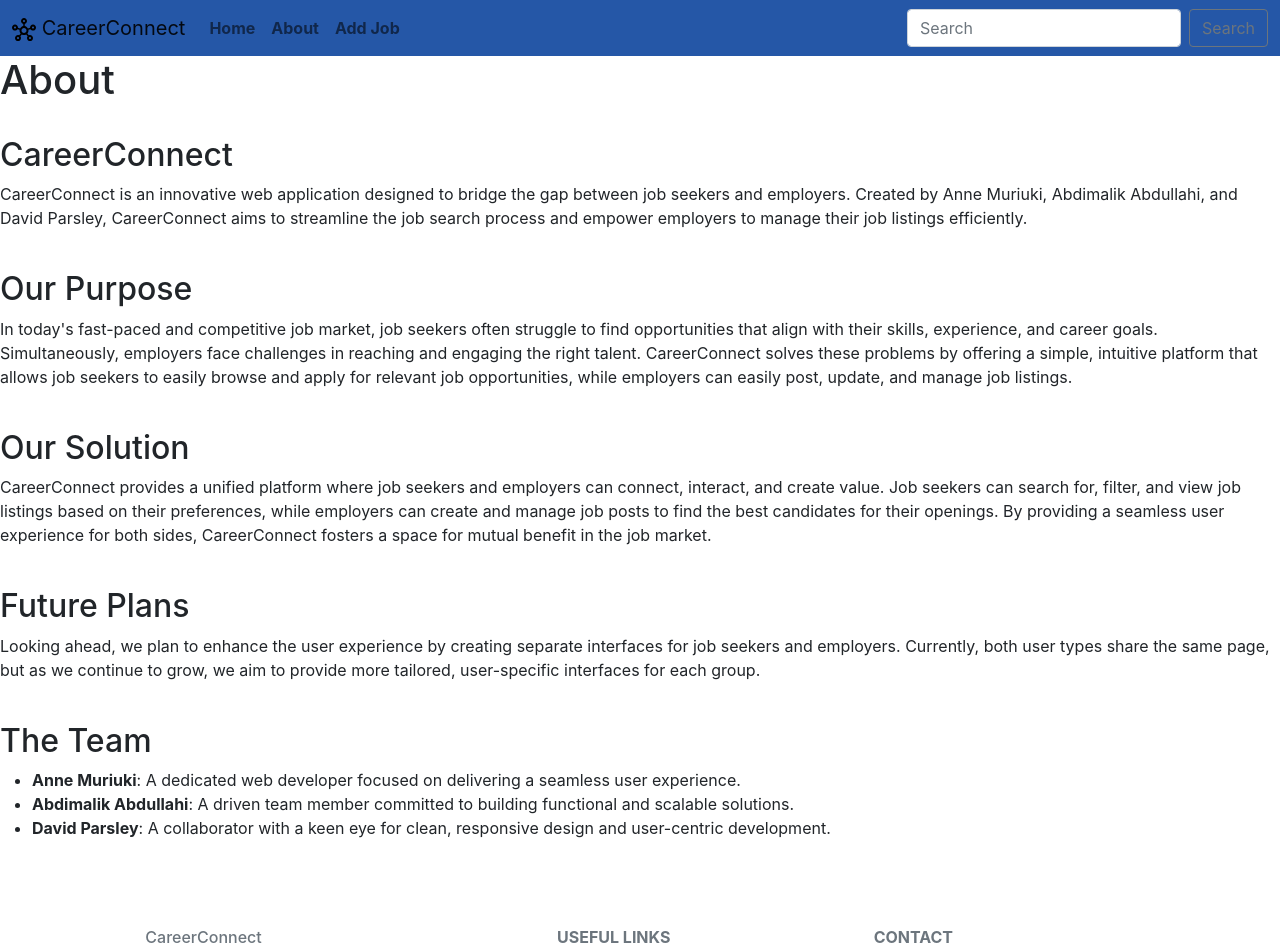
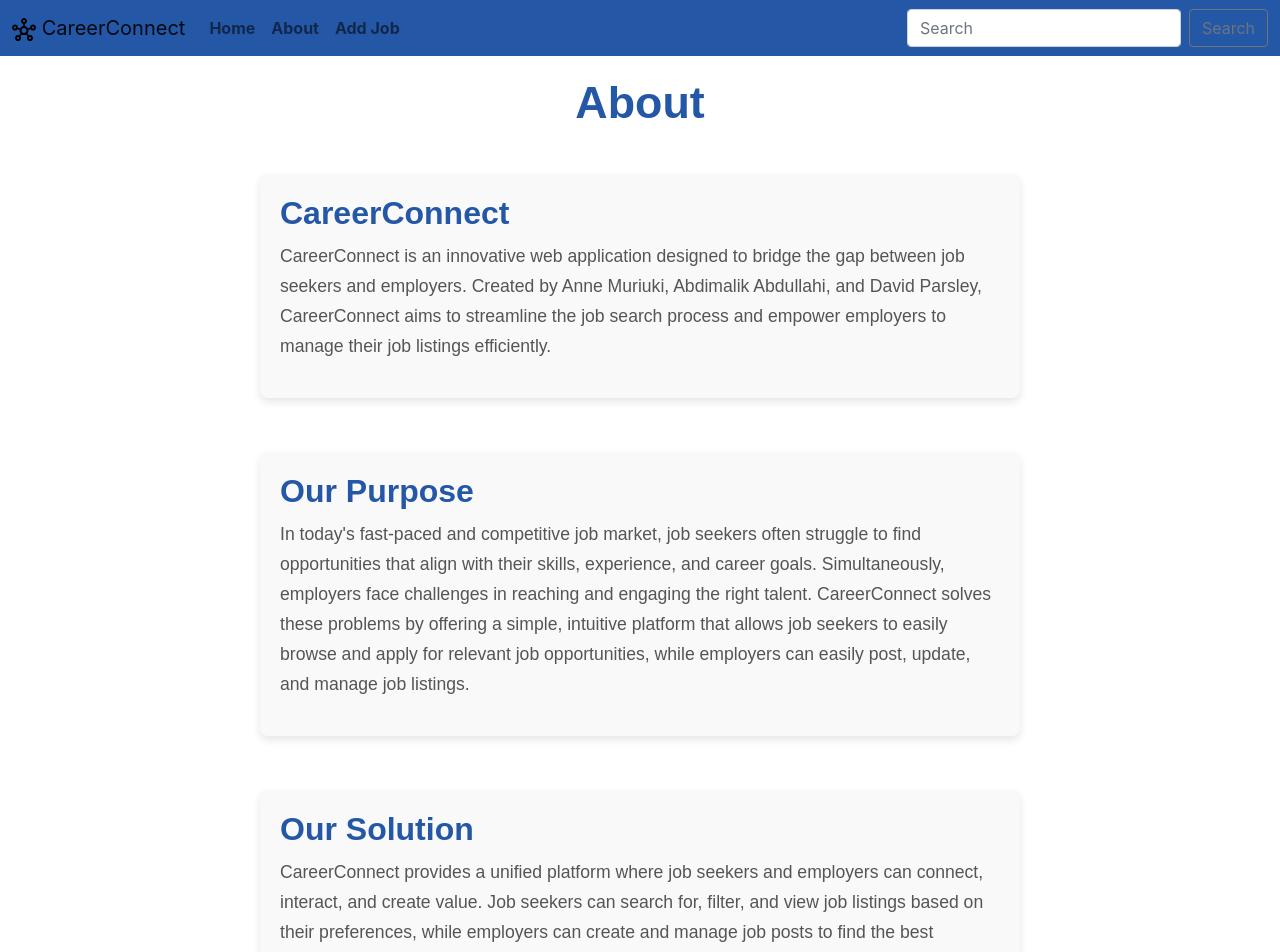
Before and after one commit to DavidParsley/Phase-2-Project-CareerConnect, a React (Create React App) app: page /about in a window 1280 px wide. Shown: the top 952 px of the page. Built offline with nearby package versions, Linux system fonts and the light colour scheme.

Commit message:
adds styling

```diff
--- a/src/index.css
+++ b/src/index.css
@@ -47,3 +47,83 @@ code {
   object-fit: cover;
 }
 /* The HomePage Job Cards Styling Ends Here*/
+/* About Component Styling starts here*/
+
+.about-container {
+  max-width: 800px;
+  margin: 0 auto;
+  padding: 20px;
+  font-family: Arial, sans-serif;
+  color: #333;
+}
+
+/* Main Title */
+.about-title {
+  font-size: 2.8rem;
+  text-align: center;
+  color: #2557a7;
+  margin-bottom: 20px;
+  font-weight: bold;
+}
+
+/* Sections Styling */
+.about-section {
+  margin-bottom: 30px;
+  padding: 20px;
+  background-color: #f9f9f9;
+  border-radius: 8px;
+  box-shadow: 0 4px 8px rgba(0, 0, 0, 0.1);
+}
+
+.section-title {
+  font-size: 2rem;
+  margin-bottom: 10px;
+  color:  #2557a7;
+  font-weight: 600;
+}
+
+.section-content {
+  font-size: 1.1rem;
+  line-height: 1.7;
+  color: #555;
+}
+
+/* Team Section */
+.team-section {
+  background-color: white;
+}
+
+.team-list {
+  list-style-type: none;
+  padding: 0;
+  margin-top: 15px;
+}
+
+.team-member {
+  margin-bottom: 10px;
+  font-size: 1.1rem;
+  color: #333;
+}
+
+
+/* Responsive Design */
+@media (max-width: 768px) {
+  .about-title {
+    font-size: 2.2rem;
+  }
+
+  .section-title {
+    font-size: 1.7rem;
+  }
+
+  .section-content,
+  .team-member {
+    font-size: 1rem;
+  }
+}
+.about-section :hover {
+  background-color: white;
+  color: #2557a7;
+
+}
+/* About Component Styling ends here*/
--- a/src/pages/About.jsx
+++ b/src/pages/About.jsx
@@ -59,13 +59,13 @@ export default function About() {
         <h2 className="section-title">The Team</h2>
         <ul className="team-list">
           <li className="team-member">
-            <strong className="member-name">Anne Muriuki</strong>: A dedicated web developer focused on delivering a seamless user experience.
+            <strong className="member-name" style={{color:'orange'}}>Anne Muriuki</strong>: A dedicated web developer focused on delivering a seamless user experience.
           </li>
           <li className="team-member">
-            <strong className="member-name">Abdimalik Abdullahi</strong>: A driven team member committed to building functional and scalable solutions.
+            <strong className="member-name"  style={{color:'red'}}>Abdimalik Abdullahi</strong>: A driven team member committed to building functional and scalable solutions.
           </li>
           <li className="team-member">
-            <strong className="member-name">David Parsley</strong>: A collaborator with a keen eye for clean, responsive design and user-centric development.
+            <strong className="member-name"  style={{color:'orange'}}>David Parsley</strong>: A collaborator with a keen eye for clean, responsive design and user-centric development.
           </li>
         </ul>
       </section>
```
